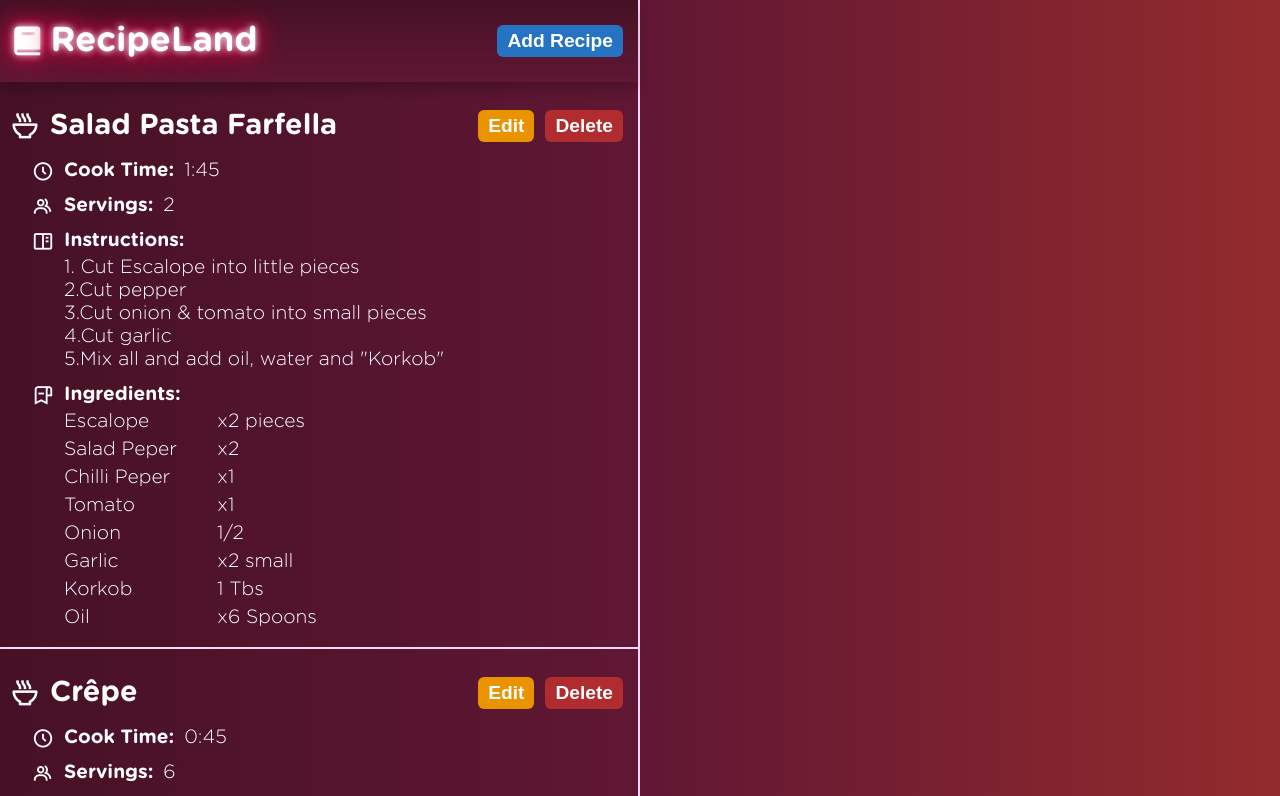
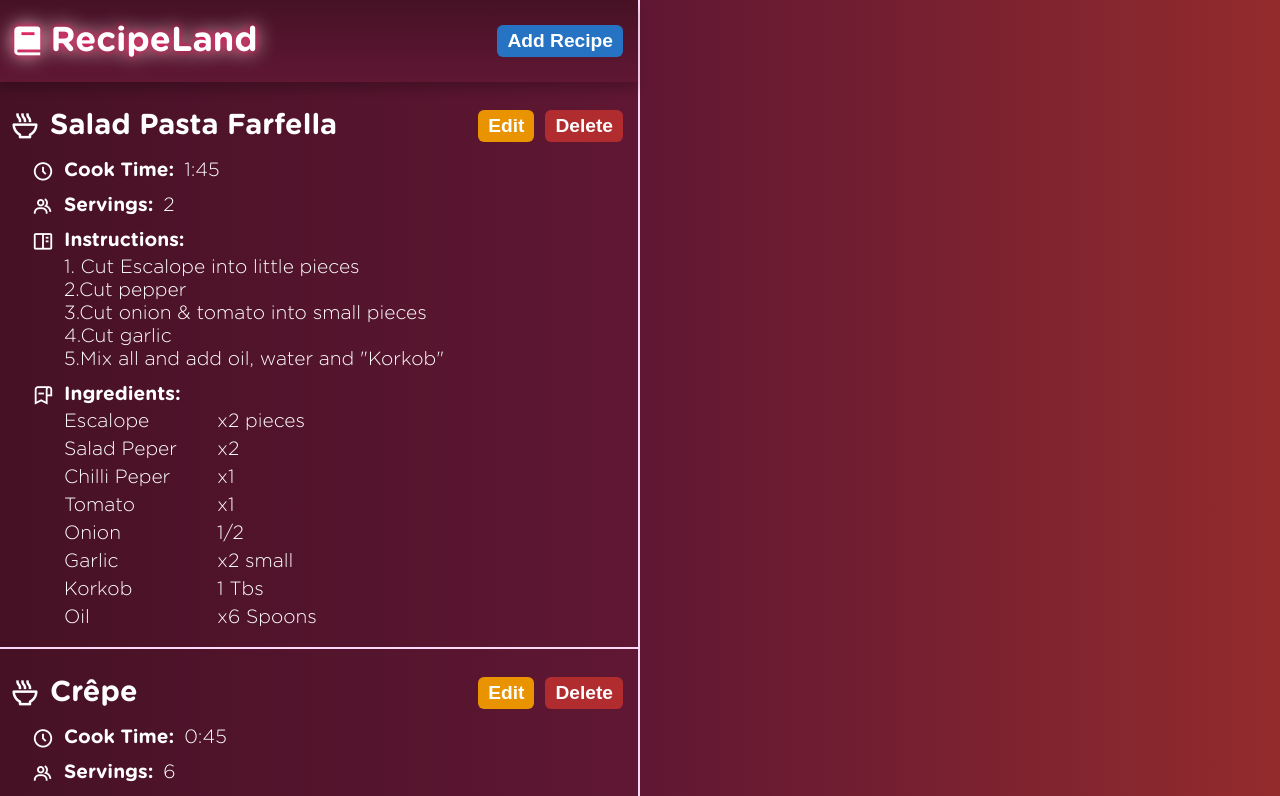
Before and after one commit to ysYassine/recipeland, a React (Vite) app: page / in a window 1280 px wide. Shown: the top 796 px of the page. Built offline with nearby package versions, Linux system fonts and the light colour scheme.

Commit message:
title shadow update

```diff
--- a/src/css/recipeList.css
+++ b/src/css/recipeList.css
@@ -22,7 +22,7 @@
 .header__container h1,
 .header__container i {
   color: white;
-  text-shadow: 0 0 7px #fff, 0 0 20px #f1024d, 0 0 30px #f1024d;
+  text-shadow: 0 0 7px #f1024d, 0 0 20px;
   font-size: 1.8em;
 }
 
```
